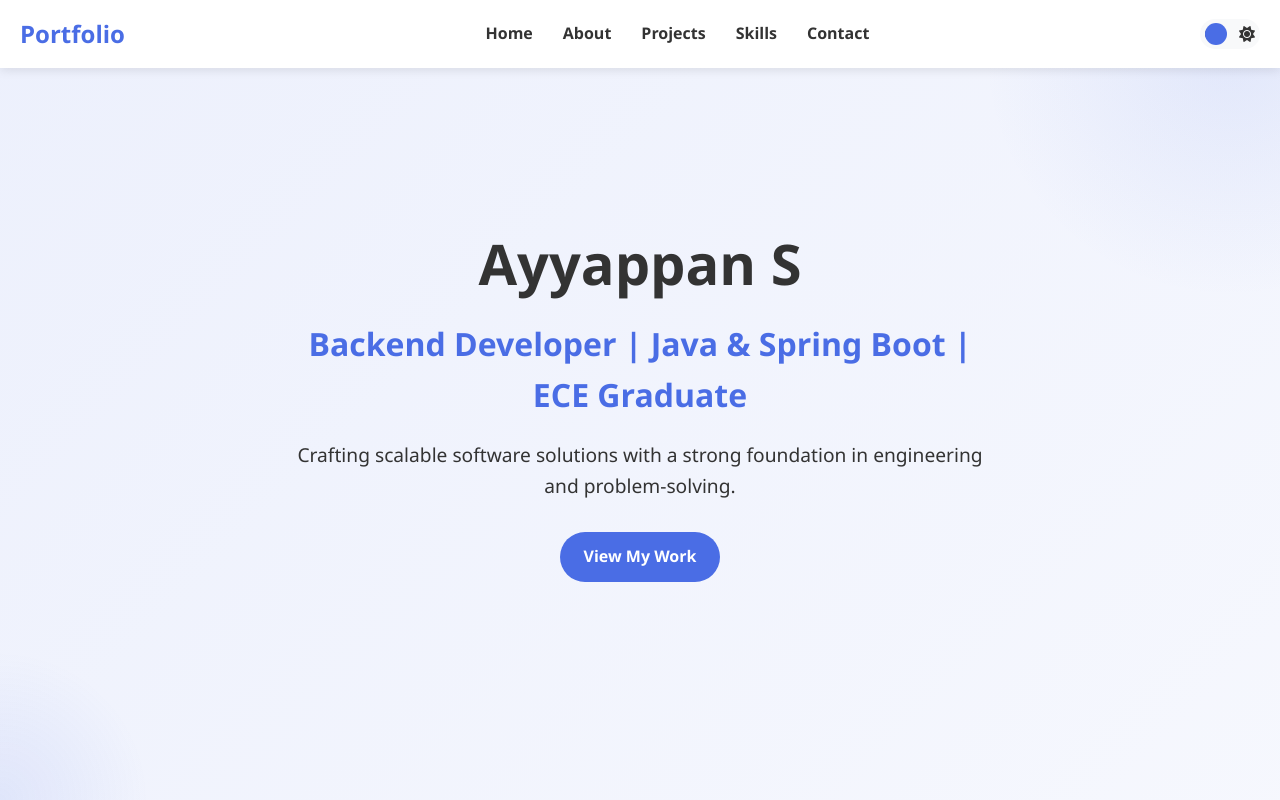
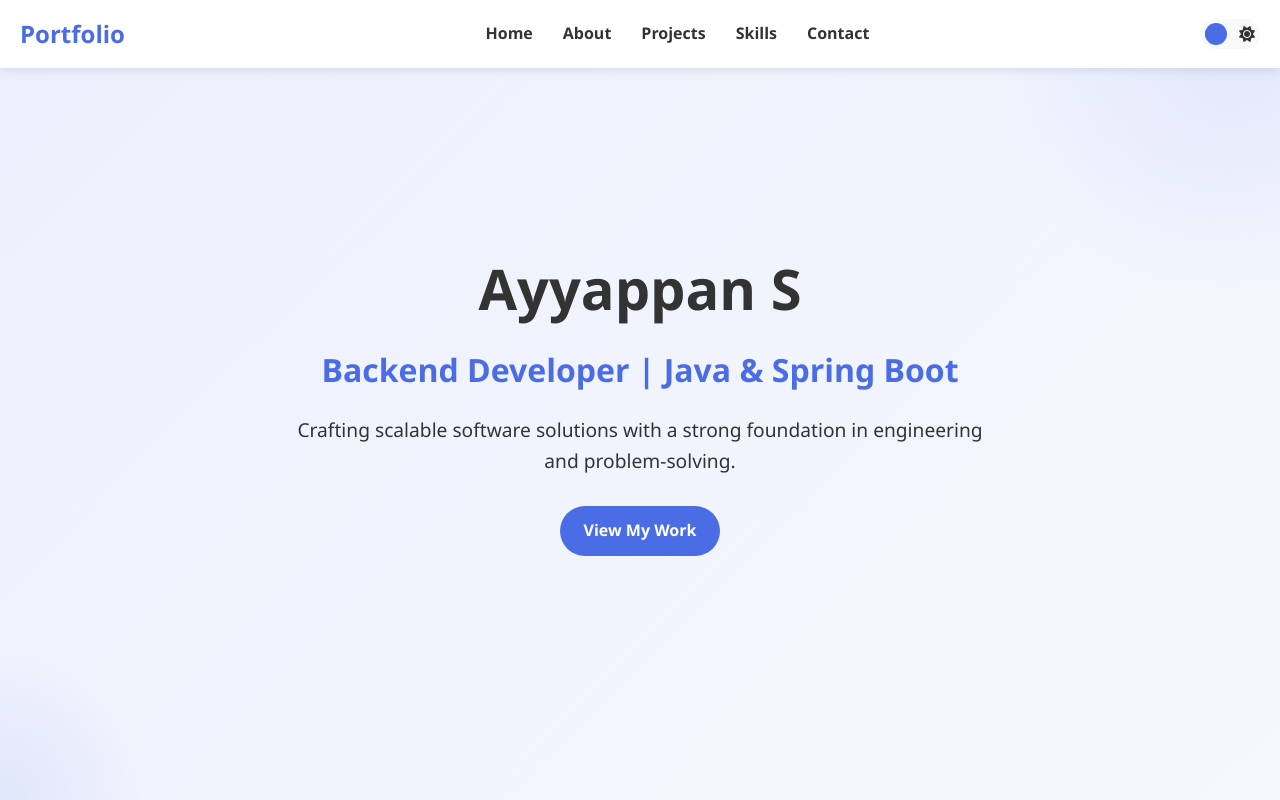
Before and after one commit to Ayyappan-17/portfolio, a website built with Vite: page index.html in a window 1280 px wide. Shown: the top 800 px of the page. Built offline with nearby package versions, Linux system fonts and the light colour scheme.

Commit message:
updated portfolio with new changes

```diff
--- a/index.html
+++ b/index.html
@@ -40,7 +40,7 @@
         <div class="container">
             <div class="hero-content">
                 <h1>Ayyappan S</h1>
-                 <h2>Backend Developer | Java & Spring Boot | ECE Graduate</h2>
+                 <h2>Backend Developer | Java & Spring Boot </h2>
                         <p>Crafting scalable software solutions with a strong foundation in engineering and problem-solving.</p>
 
                 <a href="#projects" class="btn primary-btn">View My Work</a>
```
